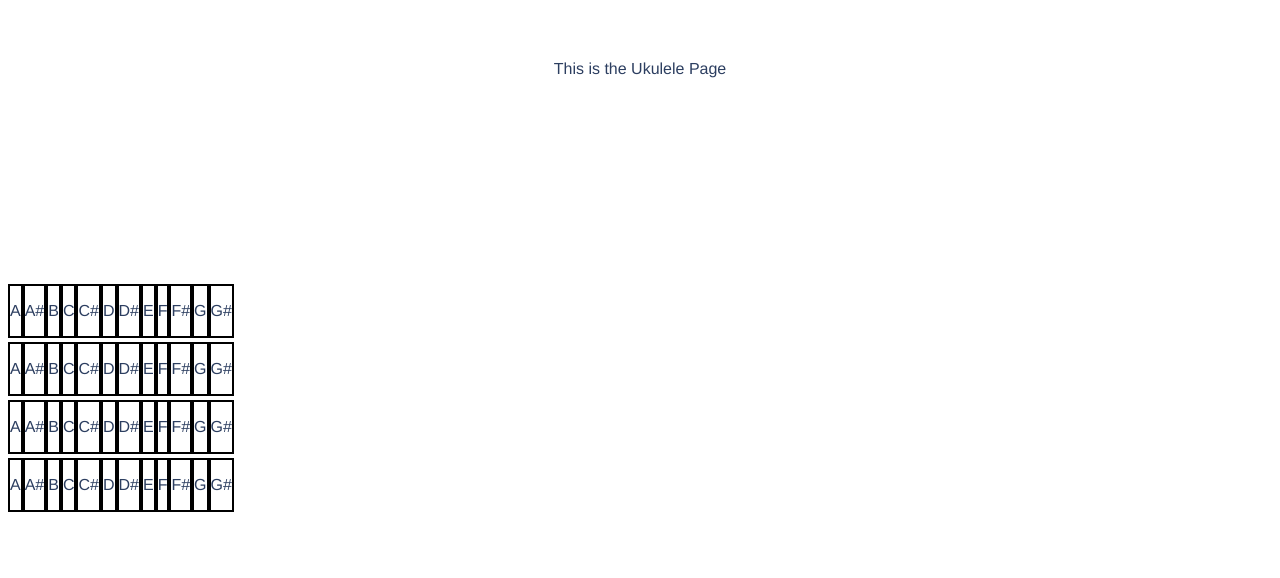
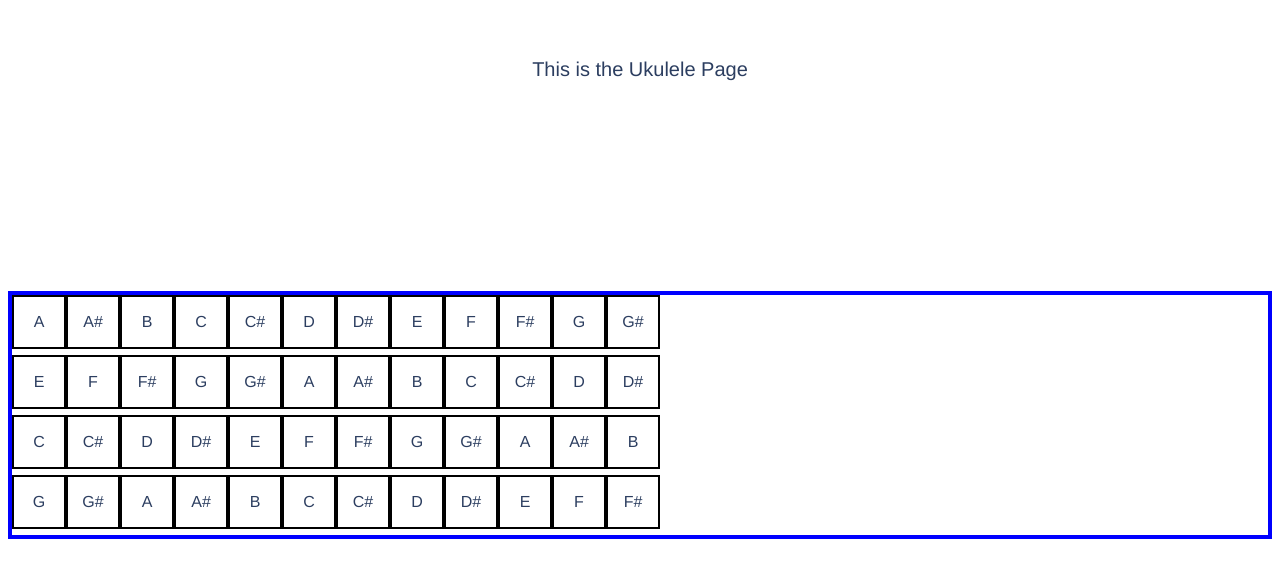
Before and after one commit to cmpprg/vuekulele, a Vue app: page / in a window 1280 px wide. Shown: the top 578 px of the page. Built offline with nearby package versions, Linux system fonts and the light colour scheme.

Commit message:
Dynamically display notes along strings

```diff
--- a/src/App.vue
+++ b/src/App.vue
@@ -21,6 +21,15 @@ export default {
   -webkit-font-smoothing: antialiased;
   -moz-osx-font-smoothing: grayscale;
   color: #2c3e60;
-  margin-top: 60px;
+  margin: 0;
+  padding: 0;
+  width: 100%;
+  height: 100%;
+}
+
+body {
+  display: flex;
+  justify-content: center;
+  align-items: center;
 }
 </style>
--- a/src/components/Neck.vue
+++ b/src/components/Neck.vue
@@ -1,9 +1,9 @@
 <template>
-  <div class="strings">
-    <String openNote='A'/><br>
-    <String openNote='E'/><br>
-    <String openNote='C'/><br>
-    <String openNote='G'/><br>
+  <div class="neck">
+    <String openNote='A'/>
+    <String openNote='E'/>
+    <String openNote='C'/>
+    <String openNote='G'/>
   </div>
 </template>
 
@@ -17,12 +17,15 @@
     },
     data() {
       return {
-        allNotes: ['A', 'A#', 'B', 'C', 'C#', 'D', 'D#', 'E', 'F', 'F#', 'G', 'G#']
+        allNotes: ['A', 'A#', 'B', 'C', 'C#', 'D',
+                   'D#', 'E', 'F', 'F#', 'G', 'G#']
       }
     }
   }
 </script>
 
 <style scoped>
-
+  .neck {
+    border: 4px solid blue;
+  }
 </style>
--- a/src/components/Note.vue
+++ b/src/components/Note.vue
@@ -18,5 +18,7 @@
     border: 2px solid black;
     display: inline-block;
     float: left;
+    width: 50px;
+    text-align: center;
   }
 </style>
--- a/src/components/String.vue
+++ b/src/components/String.vue
@@ -1,7 +1,7 @@
 <template>
   <div class="string">
-    <div v-for='fret in frets' :key='fret'>
-      <Note :keyOf='fret'/>
+    <div v-for='note in orderNotesForString(openNote, allNotes)' :key='note'>
+      <Note :keyOf='note'/>
     </div>
   </div>
 </template>
@@ -12,14 +12,24 @@
   export default {
     name: "String",
     props: {
-      openNote: String
+      openNote: String,
     },
     components: {
       Note
     },
     data() {
       return {
-        frets: ['A', 'A#', 'B', 'C', 'C#', 'D', 'D#', 'E', 'F', 'F#', 'G', 'G#']
+        allNotes: ['A', 'A#', 'B', 'C', 'C#', 'D',
+                   'D#', 'E', 'F', 'F#', 'G', 'G#']
+      }
+    },
+    methods: {
+      orderNotesForString: (startNote, collectionOfNotes) => {
+        let copyNotes = [...collectionOfNotes]
+        while (copyNotes[0] !== startNote) {
+          copyNotes.unshift(copyNotes.pop())
+        }
+        return copyNotes
       }
     }
   }
@@ -29,5 +39,8 @@
   .string {
     display: block;
     padding-bottom: 40px;
+    height: 20px;
+    width: 100%;
+
   }
 </style>
--- a/src/components/pages/UkulelePage.vue
+++ b/src/components/pages/UkulelePage.vue
@@ -4,7 +4,7 @@
       <p>This is the Ukulele Page</p>
     </div>
 
-    <div class="neck">
+    <div class="instrument">
       <Neck />
     </div>
   </div>
@@ -22,8 +22,12 @@
 </script>
 
 <style scoped>
+  * {
+  }
   .title {
+    padding-top: 30px;
     padding-bottom: 15%;
     text-align: center;
+    font-size: 20px;
   }
 </style>
```
